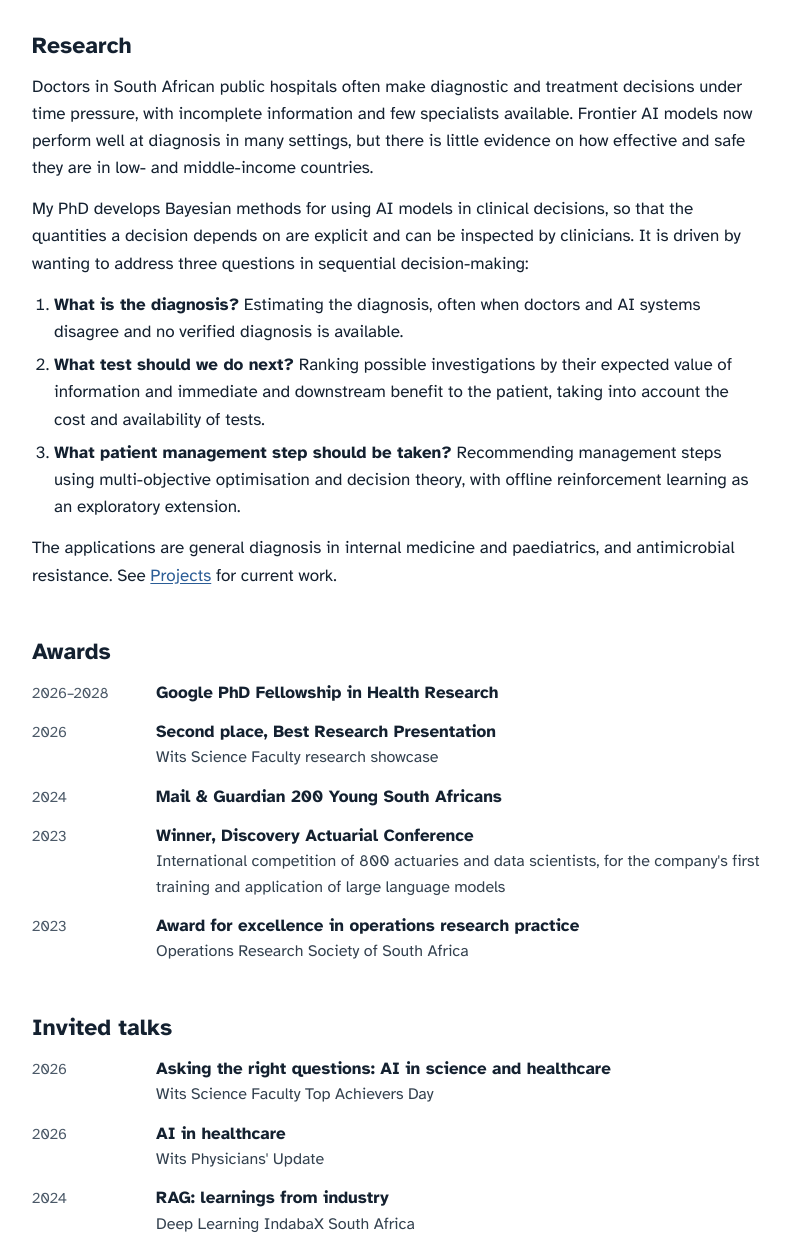
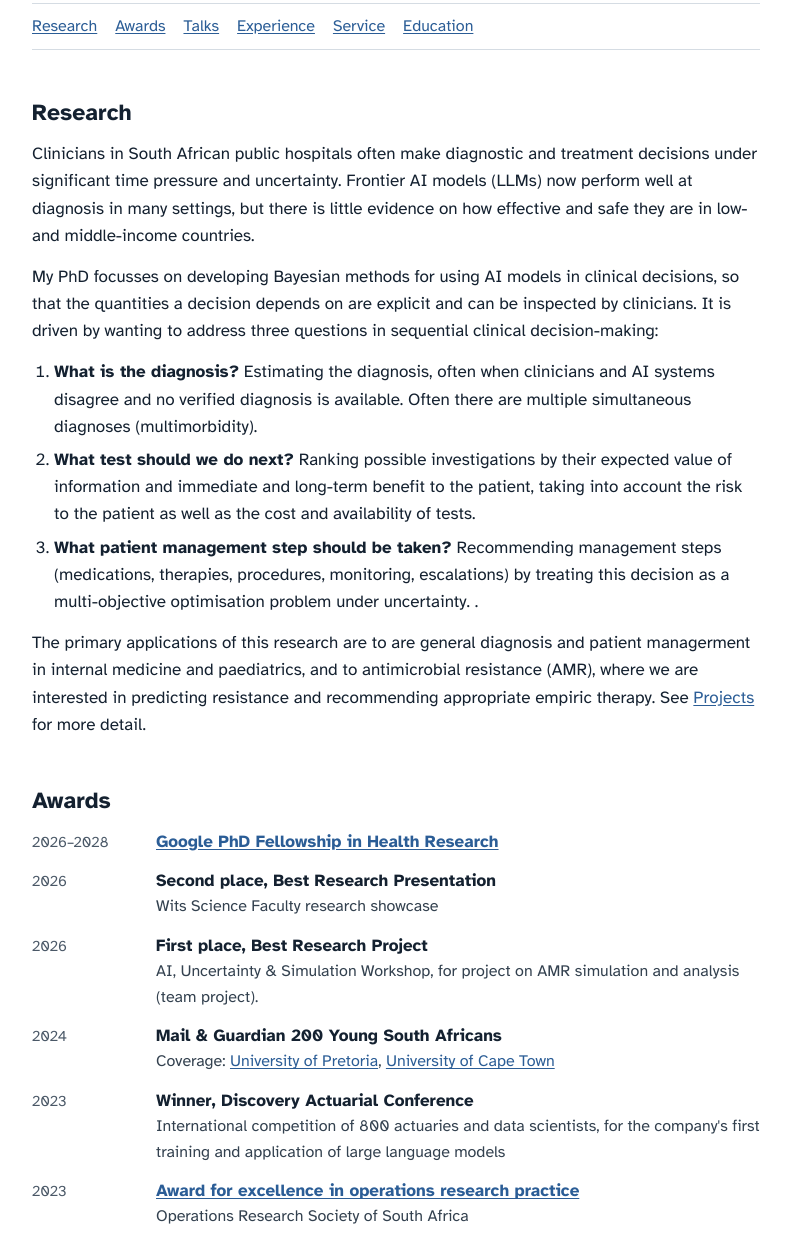
Before and after one commit to jrees-research/jrees-research.github.io, a plain HTML site: page index.html in a window 1280 px wide. Shown: the part 585-1818 px from the top of the page, without its empty margins (244-1034 px from the left). Drawn offline with Linux system fonts and the light colour scheme.

Commit message:
update content

```diff
--- a/css/style.css
+++ b/css/style.css
@@ -62,6 +62,9 @@ p { margin: 0 0 14px; }
 .intro-text { min-width: 0; }
 
 .links { display: flex; flex-wrap: wrap; gap: 6px 18px; margin: 4px 0 18px; padding: 0; list-style: none; font-size: 16px; }
+.section-nav { margin-top: 20px; padding: 10px 0; border-top: 1px solid var(--line); border-bottom: 1px solid var(--line); }
+.section-nav .links { margin: 0; }
+.section-nav li { margin: 0; }
 
 @media (max-width: 600px) {
   .intro { flex-direction: column; gap: 16px; }
--- a/index.html
+++ b/index.html
@@ -33,7 +33,7 @@
     </div>
     <div class="intro-text">
       <h1>Jess Rees</h1>
-      <p class="subtitle">PhD candidate in Computer Science, University of the Witwatersrand<br>Google PhD Fellow in Health Research</p>
+      <p class="subtitle">PhD candidate in Computer Science<br>University of the Witwatersrand<br>Google PhD Fellow in Health Research</p>
       <ul class="links">
         <li><a href="https://www.raillab.org/author/jess-rees/">RAIL Lab</a></li>
         <li><a href="https://github.com/JessSian">GitHub</a></li>
@@ -46,23 +46,36 @@
   <p>My research is on probabilistic inference and AI systems for clinical decision-making, specifically sequential diagnosis and patient management in the South African public healthcare system.</p>
   <p>Before starting my PhD in January 2026, I spent nine years at Discovery Health, most recently as Principal Data Scientist. I led a team of data scientists and AI engineers that prototyped and deployed AI and machine learning systems, including natural language processing and large language model applications for healthcare and operations.</p>
 
+  <nav class="section-nav" aria-label="On this page">
+    <ul class="links">
+      <li><a href="#research">Research</a></li>
+      <li><a href="#awards">Awards</a></li>
+      <li><a href="#talks">Talks</a></li>
+      <li><a href="#experience">Experience</a></li>
+      <li><a href="#service">Service</a></li>
+      <li><a href="#education">Education</a></li>
+    </ul>
+  </nav>
+
   <h2 id="research">Research</h2>
-  <p>Doctors in South African public hospitals often make diagnostic and treatment decisions under time pressure, with incomplete information and few specialists available. Frontier AI models now perform well at diagnosis in many settings, but there is little evidence on how effective and safe they are in low- and middle-income countries.</p>
-  <p>My PhD develops Bayesian methods for using AI models in clinical decisions, so that the quantities a decision depends on are explicit and can be inspected by clinicians. It is driven by wanting to address three questions in sequential decision-making:</p>
+  <p>Clinicians in South African public hospitals often make diagnostic and treatment decisions under significant time pressure and uncertainty. Frontier AI models (LLMs) now perform well at diagnosis in many settings, but there is little evidence on how effective and safe they are in low- and middle-income countries.</p>
+  <p>My PhD focusses on developing Bayesian methods for using AI models in clinical decisions, so that the quantities a decision depends on are explicit and can be inspected by clinicians. It is driven by wanting to address three questions in sequential clinical decision-making:</p>
   <ol>
-    <li><strong>What is the diagnosis?</strong> Estimating the diagnosis, often when doctors and AI systems disagree and no verified diagnosis is available.</li>
-    <li><strong>What test should we do next?</strong> Ranking possible investigations by their expected value of information and immediate and downstream benefit to the patient, taking into account the cost and availability of tests.</li>
-    <li><strong>What patient management step should be taken?</strong> Recommending management steps using multi-objective optimisation and decision theory, with offline reinforcement learning as an exploratory extension.</li>
+    <li><strong>What is the diagnosis?</strong> Estimating the diagnosis, often when clinicians and AI systems disagree and no verified diagnosis is available. Often there are multiple simultaneous diagnoses (multimorbidity).</li>
+    <li><strong>What test should we do next?</strong> Ranking possible investigations by their expected value of information and immediate and long-term benefit to the patient, taking into account the risk to the patient as well as the cost and availability of tests.</li>
+    <li><strong>What patient management step should be taken?</strong> Recommending management steps (medications, therapies, procedures, monitoring, escalations) by treating this decision as a multi-objective optimisation problem under uncertainty. .</li>
   </ol>
-  <p>The applications are general diagnosis in internal medicine and paediatrics, and antimicrobial resistance. See <a href="projects.html">Projects</a> for current work.</p>
+  <p>The primary applications of this research are to are general diagnosis and patient managerment in internal medicine and paediatrics, and to antimicrobial resistance (AMR), where we are interested in predicting resistance and recommending appropriate empiric therapy. See <a href="projects.html">Projects</a> for more detail.</p>
 
   <h2 id="awards">Awards</h2>
   <ul class="entries">
-    <li><span class="when">2026–2028</span><span class="what"><strong>Google PhD Fellowship in Health Research</strong></span></li>
+    <li><span class="when">2026–2028</span><span class="what"><strong><a href="https://research.google/programs-and-events/phd-fellowship/recipients/?filtertab=2025">Google PhD Fellowship in Health Research</a></strong></span></li>
     <li><span class="when">2026</span><span class="what"><strong>Second place, Best Research Presentation</strong><span>Wits Science Faculty research showcase</span></span></li>
-    <li><span class="when">2024</span><span class="what"><strong>Mail &amp; Guardian 200 Young South Africans</strong></span></li>
+    <li><span class="when">2026</span><span class="what"><strong>First place, Best Research Project</strong><span>AI, Uncertainty & Simulation Workshop, for project on AMR simulation and analysis (team project).</span></span></li>
+    <li><span class="when">2024</span><span class="what"><strong>Mail &amp; Guardian 200 Young South Africans</strong><span>Coverage: <a href="https://www.up.ac.za/alumni/news/sa-data-science-and-artificial-intelligence-are-internationally-competitive-alumna-and-mg-list">University of Pretoria</a>, <a href="https://commerce.uct.ac.za/articles/2024-07-04-200-young-south-africans-list-uct-connection">University of Cape Town</a></span></span></li>
     <li><span class="when">2023</span><span class="what"><strong>Winner, Discovery Actuarial Conference</strong><span>International competition of 800 actuaries and data scientists, for the company's first training and application of large language models</span></span></li>
-    <li><span class="when">2023</span><span class="what"><strong>Award for excellence in operations research practice</strong><span>Operations Research Society of South Africa</span></span></li>
+    <li><span class="when">2023</span><span class="what"><strong><a href="https://c9a757c0-2348-4644-a8a8-09677d5da5bc.filesusr.com/ugd/568002_448f8d4020ab46eca19e3c63a7d8d022.pdf">Award for excellence in operations research practice</a></strong><span>Operations Research Society of South Africa</span></span></li>
+    <li><span class="when">2022</span><span class="what"><strong>Second place, Discovery Actuarial Conference</strong><span>For innovations in company-wide data engineering practice.</span></span></li>
   </ul>
 
   <h2 id="talks">Invited talks</h2>
@@ -75,7 +88,7 @@
 
   <h2 id="experience">Experience</h2>
   <ul class="entries">
-    <li><span class="when">2024–2025</span><span class="what"><strong>Principal Data Scientist, Deputy General Manager</strong><span>Discovery Health. Led the design and evaluation of LLM-based systems and a team of 17 across data science, engineering and development.</span></span></li>
+    <li><span class="when">2024–2025</span><span class="what"><strong>Principal Data Scientist, Deputy General Manager</strong><span>Discovery Health. Led the design and evaluation of LLM-based systems and a team of 17 across data science, AI engineering, and development.</span></span></li>
     <li><span class="when">2021–2023</span><span class="what"><strong>Senior Data Scientist and Divisional Manager</strong><span>Discovery Health. Established and led the NLP Centre of Excellence for the Discovery Group.</span></span></li>
     <li><span class="when">2017–2021</span><span class="what"><strong>Data Scientist and Manager</strong><span>Discovery Health. Predictive modelling, network analysis and unsupervised learning.</span></span></li>
   </ul>
@@ -88,9 +101,9 @@
 
   <h2 id="education">Education</h2>
   <ul class="entries">
-    <li><span class="when">2026–</span><span class="what"><strong>PhD in Computer Science</strong><span>University of the Witwatersrand. Thesis: Towards Robust Bayesian Sequential Diagnosis and Patient Management.</span></span></li>
-    <li><span class="when">2018</span><span class="what"><strong>Master of Information Technology</strong><span>University of Pretoria. Dissertation: Using Complex Network Theory to Analyse Workflow Processes.</span></span></li>
-    <li><span class="when">2016</span><span class="what"><strong>BBusSci in Analytics, with distinction</strong><span>University of Cape Town</span></span></li>
+    <li><span class="when">2026–</span><span class="what"><strong>PhD in Computer Science</strong><span>University of the Witwatersrand<br>Thesis: <em>Towards Robust Bayesian Sequential Diagnosis and Patient Management</em></span></span></li>
+    <li><span class="when">2018</span><span class="what"><strong>Master of Information Technology</strong><span>University of Pretoria<br>Dissertation: <em>Using Complex Network Theory to Analyse Workflow Processes</em></span></span></li>
+    <li><span class="when">2016</span><span class="what"><strong>BBusSci in Analytics, with distinction</strong><span>University of Cape Town<br>Honours research: <em>Assessing the Impact of Cognitive Biases on Interactive Multi-objective Optimisation using Simulation</em></span></span></li>
   </ul>
 
 </main>
```
